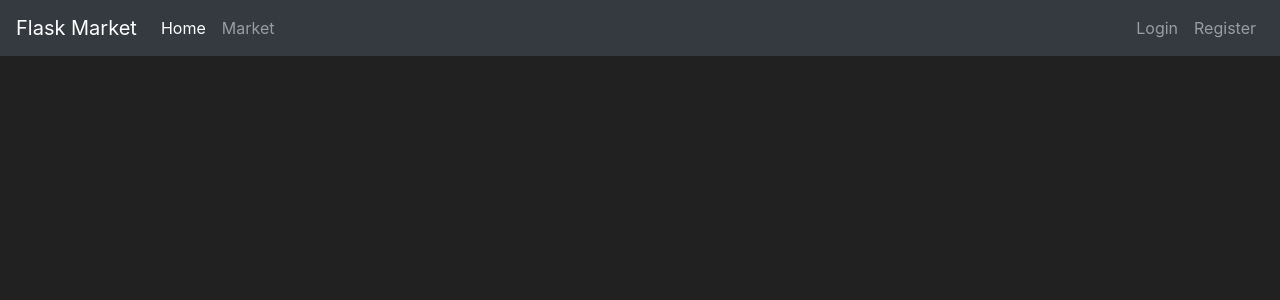
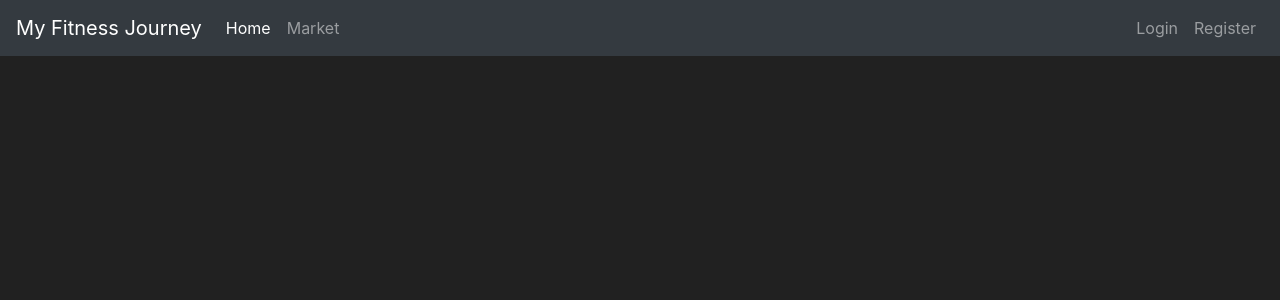
Before and after one commit to mdominguez2010/fitness-app, a Flask app: page / in a window 1280 px wide. Shown: the top 300 px of the page. Run offline with Flask 2, Linux system fonts and the light colour scheme; some libraries are stand-ins or nearby versions.

Commit message:
change navbar title

```diff
--- a/templates/base.html
+++ b/templates/base.html
@@ -14,7 +14,7 @@
    </head>
    <body>
     <nav class="navbar navbar-expand-md navbar-dark bg-dark">
-      <a class="navbar-brand" href="#">Flask Market</a>
+      <a class="navbar-brand" href="#">My Fitness Journey</a>
       <button class="navbar-toggler" type="button" data-toggle="collapse" data-target="#navbarNav">
         <span class="navbar-toggler-icon"></span>
       </button>
```
